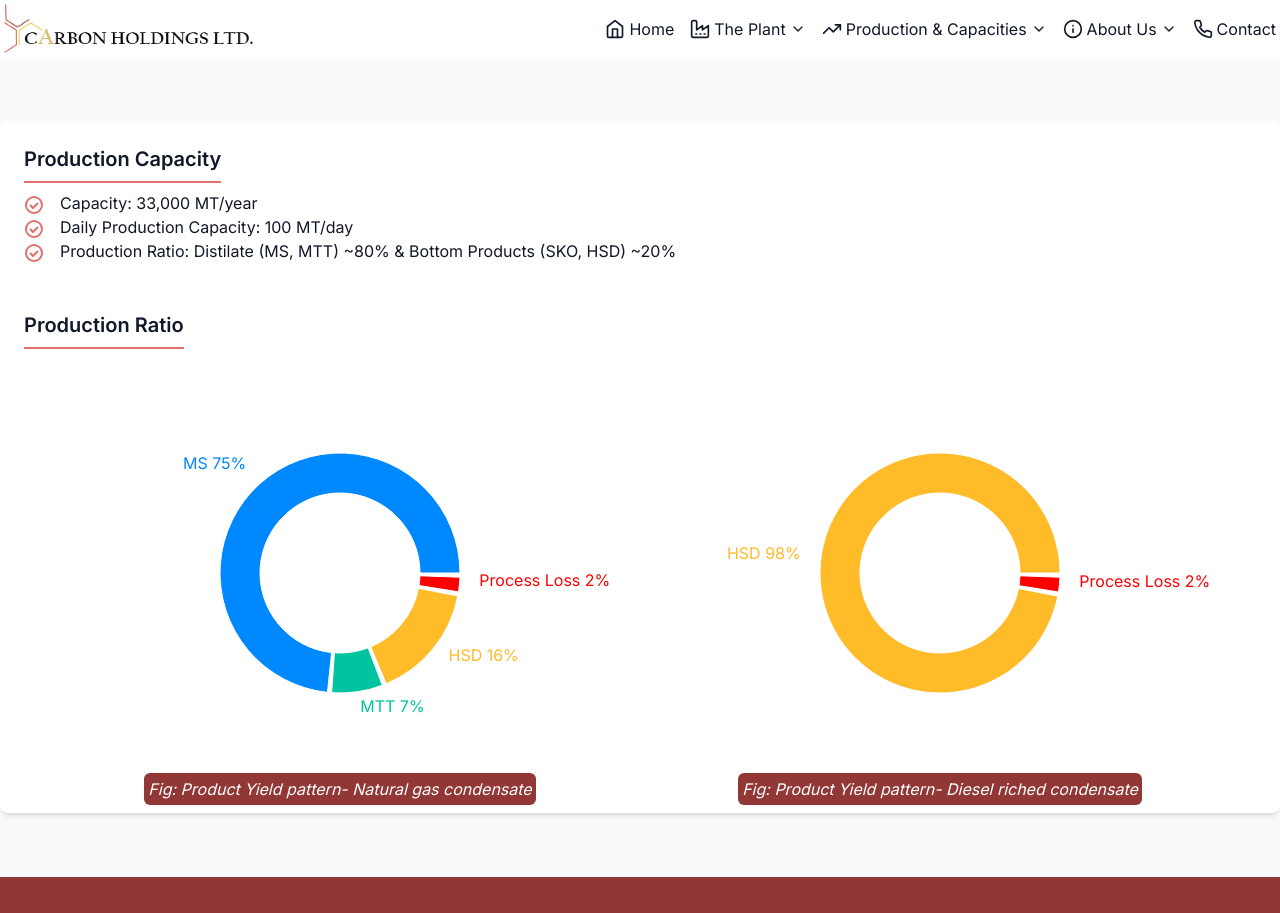
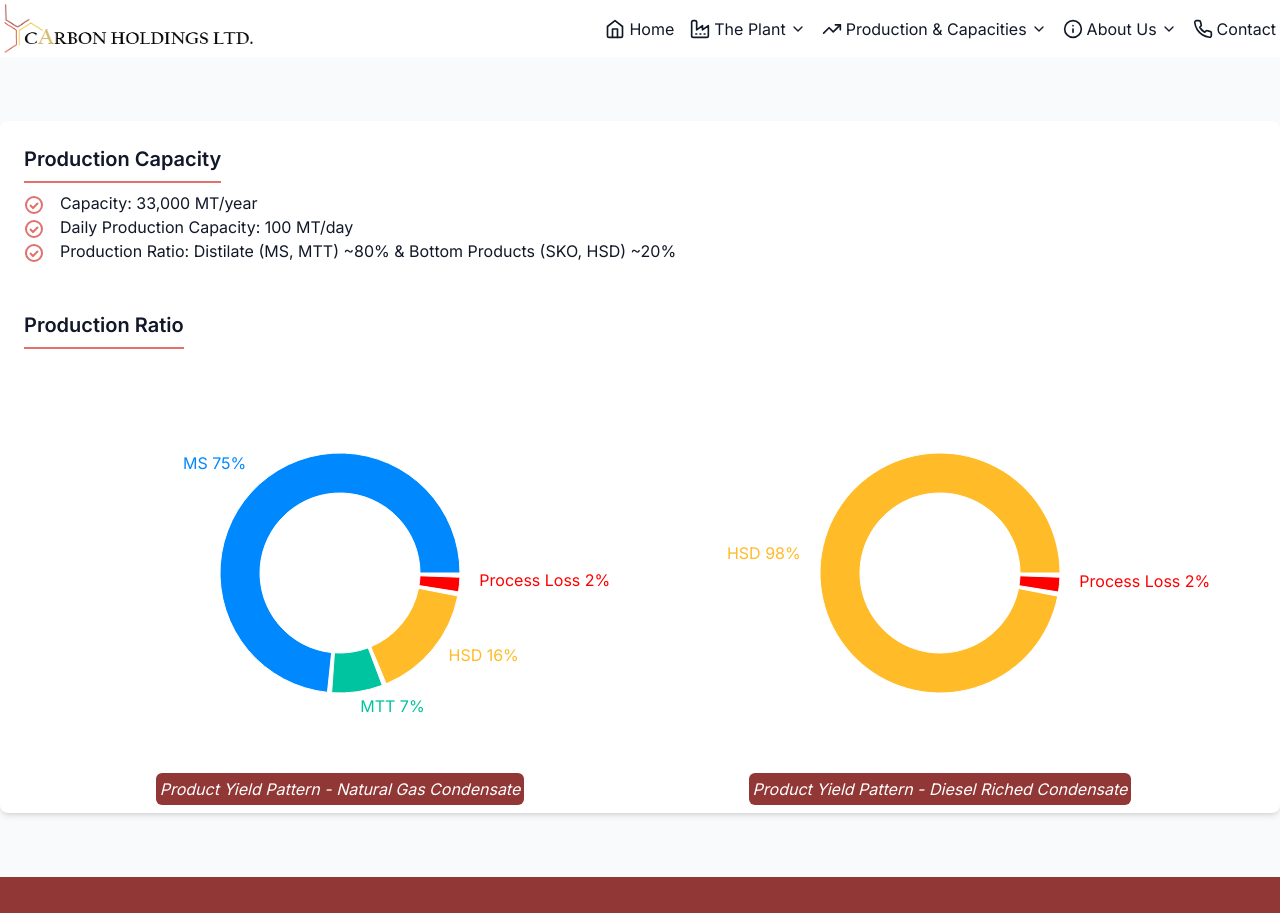
Before and after one commit to Ashik-Ahmed/carbon_holdings_ltd_website, a Next.js app: page /production-capacity/production-ratio in a window 1280 px wide. Shown: the top 913 px of the page. Built offline with nearby package versions, Linux system fonts and the light colour scheme.

Commit message:
required changes updated

```diff
--- a/src/app/components/Header2.jsx
+++ b/src/app/components/Header2.jsx
@@ -23,7 +23,7 @@ const Header2 = () => {
             submenu: [
                 { label: 'Machineries', link: '/plant/machineries' },
                 { label: 'Lab & Testing Facilities', link: '/plant/lab-facilities' },
-                { label: 'Firefighting Equipments', link: '/plant/firefighting-equipment' },
+                { label: 'Firefighting Equipment', link: '/plant/firefighting-equipment' },
             ]
         },
         {
--- a/src/app/page.js
+++ b/src/app/page.js
@@ -78,7 +78,7 @@ const Hero = () => {
           transition={{ duration: 0.5, delay: 0.4 }}
           className="text-xl md:text-2xl mb-8"
         >
-          Innovative energy solutions for a sustainable future
+          Innovative Energy Solutions for a Sustainable Future
         </motion.p>
         <motion.button
           initial={{ opacity: 0, y: 20 }}
--- a/src/app/production-capacity/production-ratio/page.jsx
+++ b/src/app/production-capacity/production-ratio/page.jsx
@@ -150,7 +150,7 @@ const ProductionRatio = () => {
                                                     <Tooltip />
                                                 </PieChart>
                                                 <div className='text-center'>
-                                                    <p className='italic bg-secondary rounded-md w-fit mx-auto p-1 text-white'>Fig: Product Yield pattern- Natural gas condensate</p>
+                                                    <p className='italic bg-secondary rounded-md w-fit mx-auto p-1 text-white'>Product Yield Pattern - Natural Gas Condensate</p>
                                                 </div>
                                             </ResponsiveContainer>
 
@@ -175,7 +175,7 @@ const ProductionRatio = () => {
                                                     <Tooltip />
                                                 </PieChart>
                                                 <div className='text-center'>
-                                                    <p className='italic bg-secondary rounded-md w-fit mx-auto p-1 text-white'>Fig: Product Yield pattern- Diesel riched condensate</p>
+                                                    <p className='italic bg-secondary rounded-md w-fit mx-auto p-1 text-white'>Product Yield Pattern - Diesel Riched Condensate</p>
                                                 </div>
                                             </ResponsiveContainer>
                                         </div>
--- a/src/app/production-capacity/products/page.jsx
+++ b/src/app/production-capacity/products/page.jsx
@@ -479,7 +479,7 @@ const Modal = ({ product, onClose }) => (
             className="bg-white text-gray-800 rounded-lg p-6 w-[90vw] h-[80vh] mx-4 md:mx-auto overflow-y-scroll"
         >
             <div className='flex justify-between items-start'>
-                <h2 className="w-fit text-2xl font-semibold mb-4 border-b-2 pb-2 border-primary">{product.title}</h2>
+                <h2 className="w-fit text-2xl font-semibold mb-4 border-b-2 pb-2 border-primary">Specifications of {product.title}</h2>
 
                 <button onClick={onClose} className="text-primary bg-white border border-primary rounded-full px-4 py-2 font-medium hover:bg-secondary hover:text-white transition-colors ease-in duration-200">
                     X
@@ -546,7 +546,7 @@ const MTTModal = ({ product, onClose }) => (
             className="bg-white text-gray-800 rounded-lg p-6 w-[90vw] h-[80vh] mx-4 md:mx-auto overflow-y-scroll"
         >
             <div className='flex justify-between items-start'>
-                <h2 className="w-fit text-2xl font-semibold mb-4 border-b-2 pb-2 border-primary">{product.title}</h2>
+                <h2 className="w-fit text-2xl font-semibold mb-4 border-b-2 pb-2 border-primary">Specifications of {product.title}</h2>
 
                 <button onClick={onClose} className="text-primary bg-white border border-primary rounded-full px-4 py-2 font-medium hover:bg-secondary hover:text-white transition-colors ease-in duration-200">
                     X
@@ -614,7 +614,7 @@ const KerosineModal = ({ product, onClose }) => (
             className="bg-white text-gray-800 rounded-lg p-6 w-[90vw] h-[80vh] mx-4 md:mx-auto overflow-y-scroll"
         >
             <div className='flex justify-between items-start'>
-                <h2 className="w-fit text-2xl font-semibold mb-4 border-b-2 pb-2 border-primary">{product.title}</h2>
+                <h2 className="w-fit text-2xl font-semibold mb-4 border-b-2 pb-2 border-primary">Specifications of {product.title}</h2>
 
                 <button onClick={onClose} className="text-primary bg-white border border-primary rounded-full px-4 py-2 font-medium hover:bg-secondary hover:text-white transition-colors ease-in duration-200">
                     X
```
